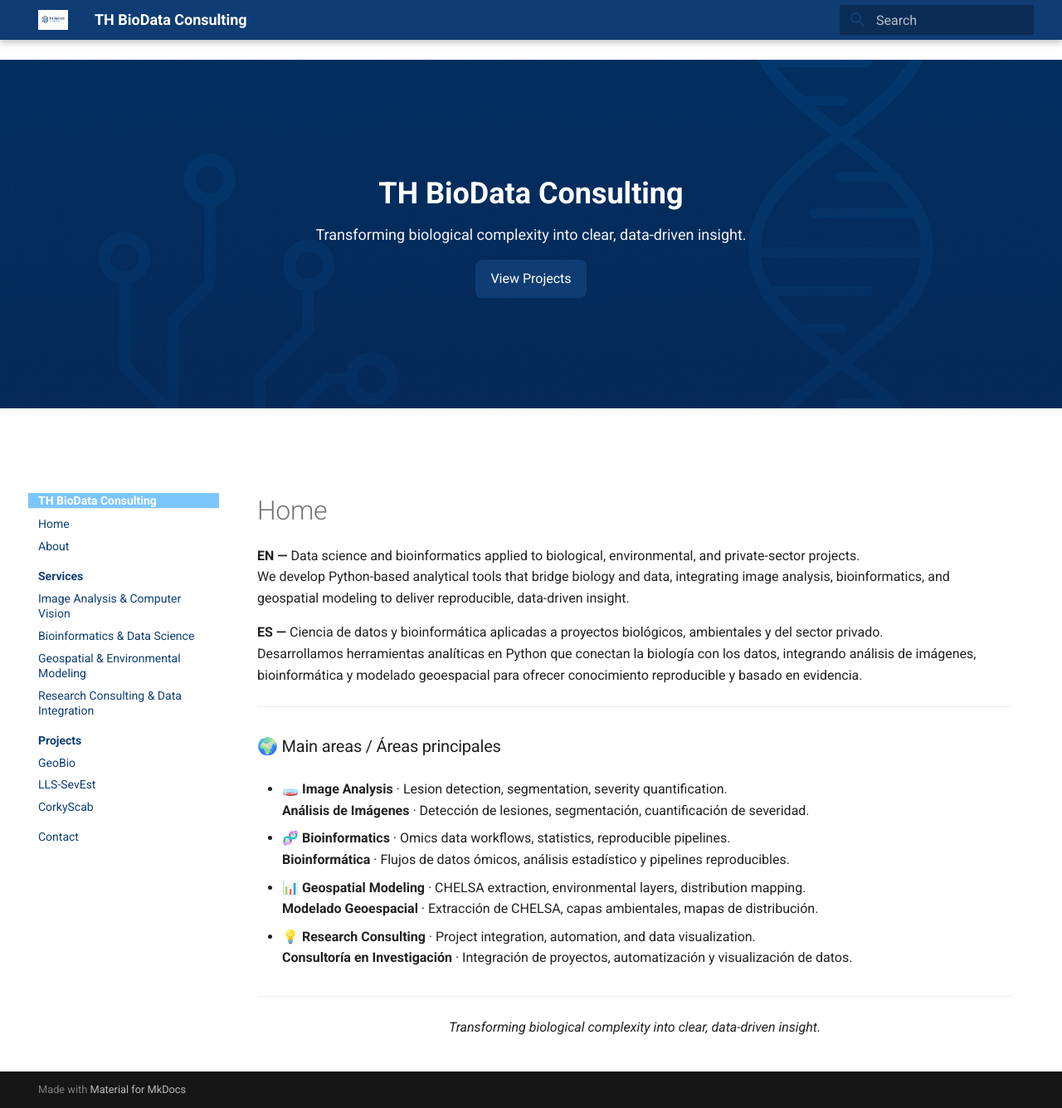
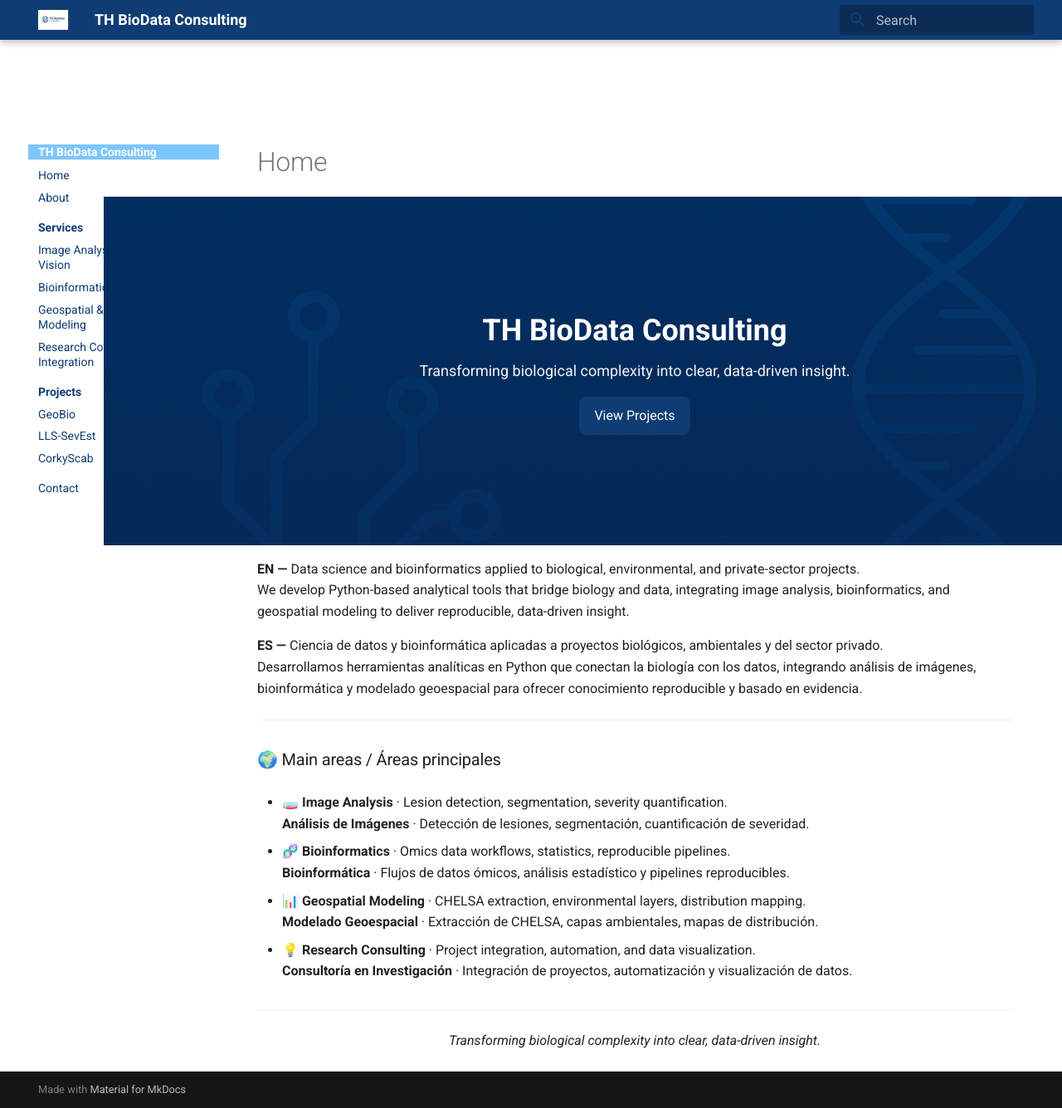
Before and after one commit to TH-BioData/th-biodata.github.io, an MkDocs documentation site: the page built from docs/index.md, in a window 1280 px wide and 1335 px high. Shown: the whole window at 83% size. Built offline with MkDocs 1.6.1 and Material for MkDocs 9.7.7, drawn with Linux system fonts in a browser that asks for light colours.

Commit message:
Update extra.css

```diff
--- a/docs/styles/extra.css
+++ b/docs/styles/extra.css
@@ -1,48 +1,43 @@
 /* ============================================================
-   TH BioData Consulting — Estilos Custom (Completo y Optimizado)
+   TH BioData Consulting — Estilos Custom (limpio y estable)
    ============================================================ */
 
-/* --- Variables Globales --- */
+/* --- Variables globales --- */
 :root {
-  --th-hero-height: 420px;          /* desktop */
-  --th-hero-height-sm: 300px;       /* móvil */
+  --th-hero-height: 420px;            /* desktop */
+  --th-hero-height-sm: 300px;         /* móvil */
   --md-header-h: var(--md-header-height, 3.6rem);
-  --th-color-corporate-blue: #0F3D73;
-  --th-color-corporate-light-blue: #7CC6FF;
+  --th-color-corporate-blue: #0F3D73;       /* barra superior / CTA */
+  --th-color-corporate-light-blue: #7CC6FF; /* franja título del drawer */
 }
 
-/* --- Contenido Centrado --- */
+/* --- Contenido centrado --- */
 .md-content {
   max-width: 950px;
   margin: 0 auto;
 }
 
-/* --- TOP BAR (azul corporativo fijo) --- */
+/* --- Barra superior (azul corporativo) --- */
 .md-header,
 .md-tabs {
   background-color: var(--th-color-corporate-blue) !important;
-  z-index: 20; /* Por encima del hero y el contenido base */
+  z-index: 10 !important; /* por encima del hero en flujo */
 }
 
 /* ============================================================
-   HERO full-width (debajo del header)
+   HERO full-bleed en el flujo (scroll normal, sin fixed)
    ============================================================ */
 
-/* Bloque hero (fijo y con tamaño) */
 .hero {
-  position: fixed;
-  top: var(--md-header-h); /* Queda debajo del header */
-  left: 0;
-  right: 0;
+  position: relative;
+  margin-left: calc(50% - 50vw);      /* full-bleed */
+  margin-right: calc(50% - 50vw);
   height: var(--th-hero-height);
-  margin: 0;
-  z-index: 0 !important;   /* CAPA MÁS BAJA, por detrás del header/menú */
   overflow: hidden;
-  transition: opacity 0.6s ease, transform 0.6s ease;
-  pointer-events: auto;    /* Por defecto, acepta clics */
+  z-index: 0;                         /* detrás del header */
+  transition: opacity .6s ease, transform .6s ease;
 }
 
-/* Imagen/fondo ocupando TODO el hero */
 .hero__bg {
   position: absolute;
   inset: 0;
@@ -52,16 +47,16 @@
   background-repeat: no-repeat;
 }
 
-/* Contenido centrado y con overlay sutil */
 .hero__content {
-  position: absolute;
-  inset: 0;
+  position: relative;
   display: flex;
   align-items: center;
   justify-content: center;
   text-align: center;
+  min-height: 100%;
+  padding: 48px 16px;
+  color: #fff;
   background: linear-gradient(to bottom, rgba(10,35,80,.15), rgba(10,35,80,.55));
-  color: #fff;
 }
 
 .hero__title { font-size: 36px; font-weight: 700; margin-bottom: 6px; }
@@ -76,23 +71,24 @@
   text-decoration: none;
 }
 
-/* Empujar TODO el contenido por debajo del hero + header */
+/* El contenido general sólo compensa el header fijo */
 .md-main {
-  padding-top: calc(var(--md-header-h) + var(--th-hero-height)) !important;
+  padding-top: var(--md-header-h) !important;
   position: relative;
-  z-index: 1; /* Contenido por encima del hero */
+  z-index: 1;
 }
 
+/* Desvanecimiento opcional del hero al scrollear (requiere JS) */
+body:not(.scrolled) .hero { opacity: 1; transform: translateY(0); }
+body.scrolled .hero { opacity: 0; transform: translateY(-80px); }
 
+/* ============================================================
+   Colores/estilos del menú móvil (sin tocar transform/z-index)
+   ============================================================ */
 
-
-/* ===== Drawer/Overlay — configuración segura ===== */
-
-/* No toques transform ni z-index propios del tema;
-   solo asegura colores/contraste del menú */
 .md-nav__title {
-  background-color: var(--th-color-corporate-light-blue) !important;
-  color: #fff !important;
+  background-color: var(--th-color-corporate-light-blue) !important; /* franja celeste */
+  color: #ffffff !important;
   font-weight: 600;
   border-bottom: 1px solid #e5e7eb;
 }
@@ -114,79 +110,58 @@
   color: var(--th-color-corporate-blue) !important;
 }
 
-/* Overlay estándar, semitransparente y clickeable para cerrar */
+/* Overlay estándar, clickeable para cerrar */
 .md-overlay {
-  background-color: rgba(0,0,0,0.35) !important;
-  /* no forzar pointer-events ni z-index */
+  background-color: rgba(0, 0, 0, 0.35) !important;
 }
 
-/* Cuando el drawer está abierto, bloqueá SOLO el contenido principal,
-   no el contenedor que incluye al drawer */
+/* Cuando el drawer está abierto:
+   - Bloqueá interacciones del contenido
+   - Mantené clickeables overlay y drawer
+   - No tocar .md-container ni transform del drawer */
 html[data-md-state="drawer"] .md-content,
 html[data-md-state="drawer"] .md-main__inner {
   pointer-events: none !important;
 }
 
-/* Mantener clickeables: overlay y drawer */
 html[data-md-state="drawer"] .md-overlay,
 html[data-md-state="drawer"] .md-drawer {
   pointer-events: auto !important;
 }
 
-/* Hero: no interceptes clics cuando el drawer esté abierto */
+/* Evitar que el hero intercepte eventos cuando el drawer está abierto */
 html[data-md-state="drawer"] .hero,
 html[data-md-state="drawer"] .hero__content,
 html[data-md-state="drawer"] .hero__bg {
   pointer-events: none !important;
 }
 
-/* Header por encima del hero (sin exagerar) */
-.md-header, .md-tabs { z-index: 10 !important; }
+/* ============================================================
+   Páginas SIN hero
+   ============================================================ */
 
-/* El hero debe permanecer detrás del contenido */
-.hero, .hero__content, .hero__bg { z-index: 0 !important; }
+body:not(:has(.hero)) .md-main {
+  padding-top: var(--md-header-h) !important;
+}
 
+/* Ajuste de títulos y anclas con header fijo */
+.md-typeset h1 {
+  margin: 0.25rem 0 1rem !important;
+}
+.md-typeset h1,
+.md-typeset h2,
+.md-typeset h3,
+.md-typeset h4 {
+  scroll-margin-top: calc(var(--md-header-h) + 0.5rem);
+}
 
+/* Evita scroll horizontal accidental */
+html, body { overflow-x: hidden; }
 
 /* ============================================================
-   ESTILOS ADICIONALES DEL MENÚ MÓVIL (TH BioData Consulting)
+   Grid de cards
    ============================================================ */
 
-/* 1. Franja superior del Drawer */
-.md-nav__title {
-  background-color: var(--th-color-corporate-light-blue) !important; /* Celeste corporativo */
-  color: #ffffff !important; /* Texto blanco */
-  font-weight: 600;
-  border-bottom: 1px solid #e5e7eb;
-}
-
-/* 2. Enlaces y texto del menú */
-.md-nav__link,
-.md-nav__link span {
-  color: var(--th-color-corporate-blue) !important;
-  background: transparent !important;
-}
-
-.md-nav__link:hover,
-.md-nav__link:focus {
-  background-color: rgba(124,198,255,0.12) !important; /* Hover leve celeste */
-  color: #004B8E !important;
-}
-
-/* 3. Íconos y flechas del menú */
-.md-nav__icon,
-.md-icon {
-  color: var(--th-color-corporate-blue) !important;
-}
-
-/* 4. Overlay al abrir el menú */
-.md-overlay {
-  background-color: rgba(0, 0, 0, 0.35) !important;
-}
-
-/* ============================================================
-   GRID CARDS
-   ============================================================ */
 .grid.cards {
   display: grid;
   grid-template-columns: repeat(auto-fit, minmax(220px, 1fr));
@@ -208,8 +183,9 @@ html[data-md-state="drawer"] .hero__bg {
 }
 
 /* ============================================================
-   BANNERS
+   Banners
    ============================================================ */
+
 .banner {
   display: block;
   width: 100%;
@@ -222,26 +198,11 @@ html[data-md-state="drawer"] .hero__bg {
 }
 
 /* ============================================================
-   Efecto de desvanecimiento (requiere JS que ponga .scrolled)
-   ============================================================ */
-body:not(.scrolled) .hero {
-  opacity: 1;
-  transform: translateY(0);
-}
-body.scrolled .hero {
-  opacity: 0;
-  transform: translateY(-80px);
-  /* pointer-events: none; - Manejado en la sección FIX */
-}
-
-/* ============================================================
    Responsivo
    ============================================================ */
+
 @media (max-width: 768px) {
   .hero { height: var(--th-hero-height-sm); }
-  .md-main {
-    padding-top: calc(var(--md-header-h) + var(--th-hero-height-sm)) !important;
-  }
   .banner {
     height: 160px;
     object-position: center 40%;
@@ -249,42 +210,9 @@ body.scrolled .hero {
 }
 
 /* ============================================================
-   FIX - Layout compacto cuando NO hay hero
+   Compatibilidad "hero--fixed" (si alguna página lo usa)
    ============================================================ */
-
-/* Si NO hay .hero, anulá cualquier padding/margen alto extra */
-body:not(:has(.hero)) .md-main {
-  padding-top: var(--md-header-h) !important;
-}
-body:not(:has(.hero)) .md-main__inner,
-body:not(:has(.hero)) .md-content {
-  padding-top: 0 !important;
-  margin-top: 0 !important;
-}
-
-/* Elimina el margen superior del primer bloque/título */
-body:not(:has(.hero)) .md-content .md-typeset > :first-child {
-  margin-top: 0 !important;
-  padding-top: 0 !important;
-}
-
-/* Ajusta márgenes globales del h1 (Material pone uno grande por defecto) */
-.md-typeset h1 {
-  margin: 0.25rem 0 1rem !important;
-}
-
-/* Compensa el header fijo cuando se navega por anclas/TOC */
-.md-typeset h1,
-.md-typeset h2,
-.md-typeset h3,
-.md-typeset h4 {
-  scroll-margin-top: calc(var(--md-header-h) + 0.5rem);
-}
-
-/* Evita scroll horizontal accidental */
-html, body { overflow-x: hidden; }
-
-/* Regla del hero--fixed (mantener si se usa esa clase) */
+/* Si por accidente una página conserva .hero--fixed, compensá el alto */
 body:has(.hero--fixed) .md-main__inner {
   padding-top: var(--th-hero-height, 420px) !important;
 }
```
